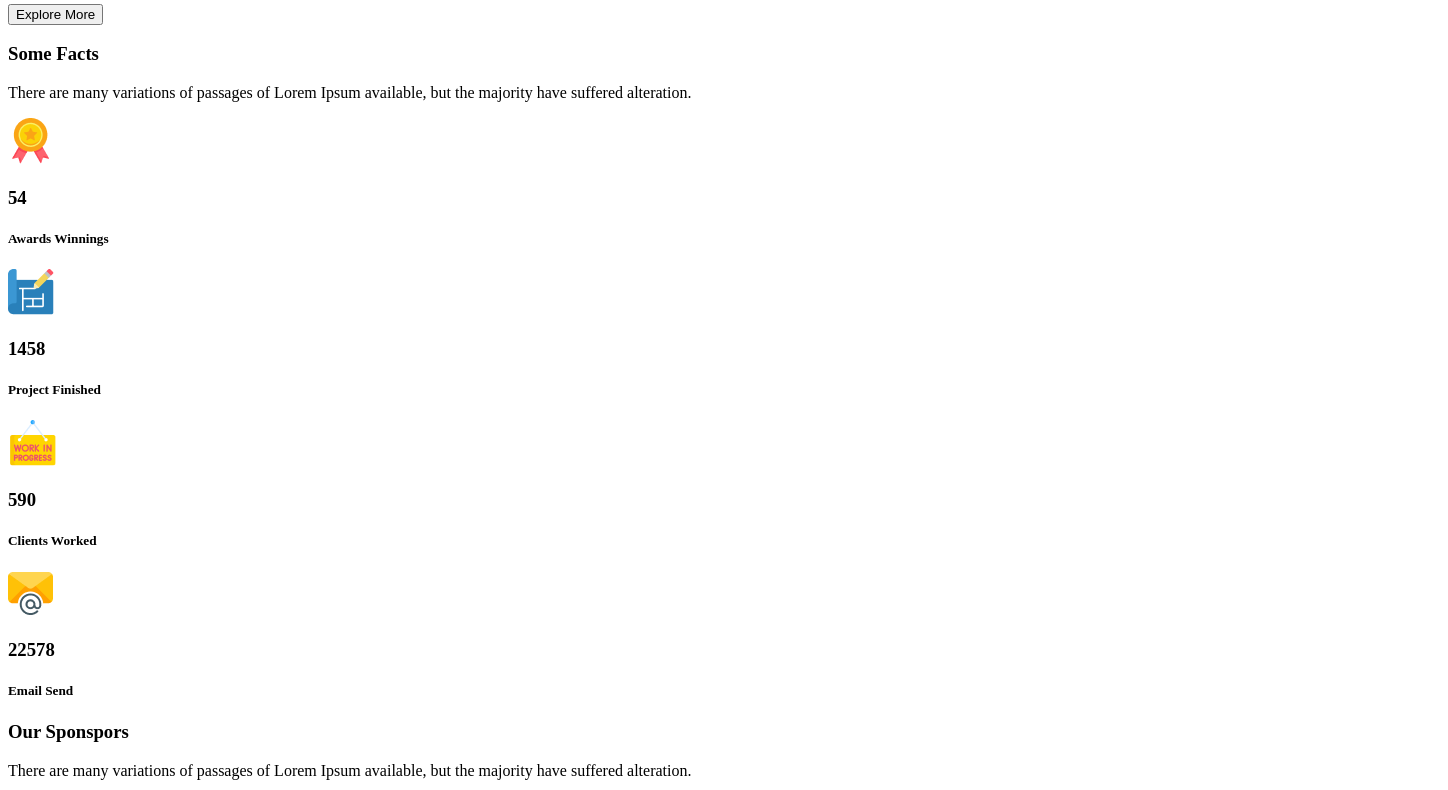
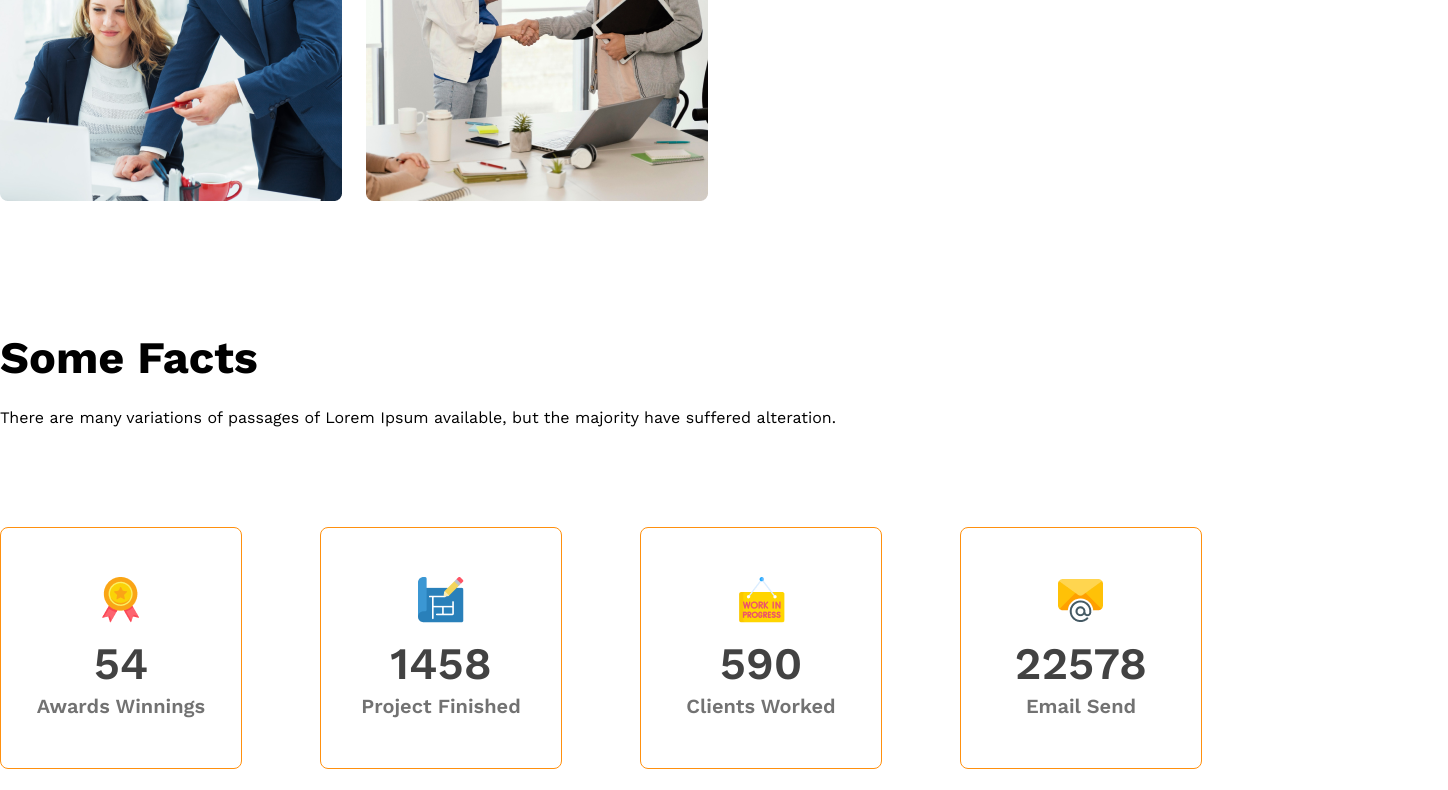
Before and after one commit to sohagmn/g3-architects-website, a plain HTML site: page index.html in a window 1280 px wide. Shown: the part 1788-2578 px from the top of the page, 1448 px wide, since content can reach past the window. Drawn offline with nearby package versions, Linux system fonts and the light colour scheme; the site is published under a folder, as on GitHub Pages, so addresses that start at the root find nothing.

Commit message:
fixed bug

```diff
--- a/index.html
+++ b/index.html
@@ -4,7 +4,7 @@
     <meta charset="UTF-8">
     <meta name="viewport" content="width=device-width, initial-scale=1.0">
     <title>Architects web</title>
-    <link rel="stylesheet" href="/style/architects.css">
+    <link rel="stylesheet" href="./style/architects.css">
     <link rel="preconnect" href="https://fonts.googleapis.com">
     <link rel="preconnect" href="https://fonts.gstatic.com" crossorigin>
     <link href="https://fonts.googleapis.com/css2?family=Work+Sans:ital,wght@0,100..900;1,100..900&display=swap" rel="stylesheet">
--- a/style/architects.css
+++ b/style/architects.css
@@ -29,6 +29,7 @@ main{
   /* shared styles */
 .display-flex{
     display: flex;
+    justify-content: center;
 }
 /* dark 02 */
 .text-gray{
```
